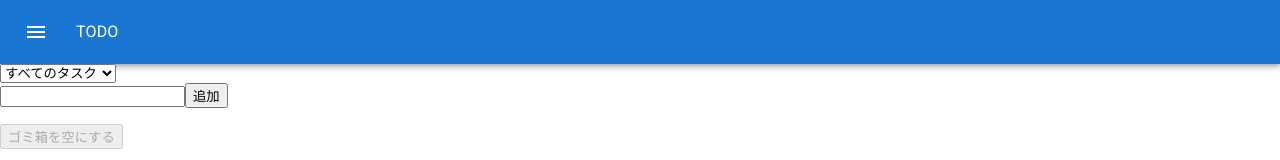
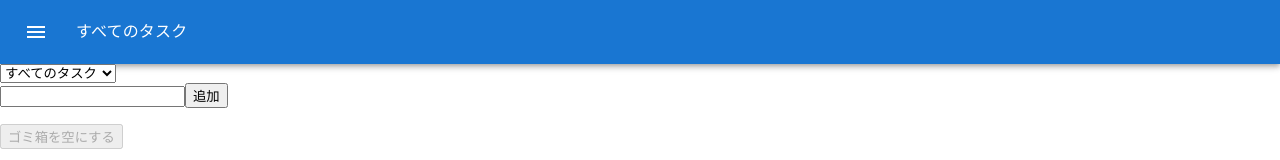
Before and after one commit to Bear29ers/pwa-todo, a React (Vite) app: page / in a window 1280 px wide. Shown: the top 160 px of the page. Built offline with nearby package versions, Linux system fonts and the light colour scheme.

Commit message:
feature: :sparkles: pass the filter state to the ToolBar as a props

```diff
--- a/src/App.tsx
+++ b/src/App.tsx
@@ -79,7 +79,7 @@ const App = () => {
   return (
     <div>
       <GlobalStyles styles={{ body: { margin: 0, padding: 0 } }} />
-      <ToolBar />
+      <ToolBar filter={filter} />
       <SideBar onSort={handleSort} />
       <FormDialog text={text} onChange={handleChange} onSubmit={handleSubmit} />
       <TodoItem todos={todos} filter={filter} onTodo={handleTodo} />
--- a/src/ToolBar.tsx
+++ b/src/ToolBar.tsx
@@ -5,14 +5,34 @@ import IconButton from '@mui/material/IconButton';
 import Toolbar from '@mui/material/Toolbar';
 import Typography from '@mui/material/Typography';
 
-export const ToolBar = () => (
+type Props = {
+  filter: Filter;
+};
+
+// filterの値を書き換える
+const translator = (arg: Filter) => {
+  switch (arg) {
+    case 'all':
+      return 'すべてのタスク';
+    case 'unchecked':
+      return '現在のタスク';
+    case 'checked':
+      return '完了しタスク';
+    case 'removed':
+      return 'ごみ箱';
+    default:
+      return 'TODO';
+  }
+};
+
+export const ToolBar = ({ filter }: Props) => (
   <Box sx={{ flexGrow: 1 }}>
     <AppBar position="static">
       <Toolbar>
         <IconButton aria-label="menu-button" size="large" edge="start" color="inherit" sx={{ mr: 2 }}>
           <Icon>menu</Icon>
         </IconButton>
-        <Typography>TODO</Typography>
+        <Typography>{translator(filter)}</Typography>
       </Toolbar>
     </AppBar>
   </Box>
```
